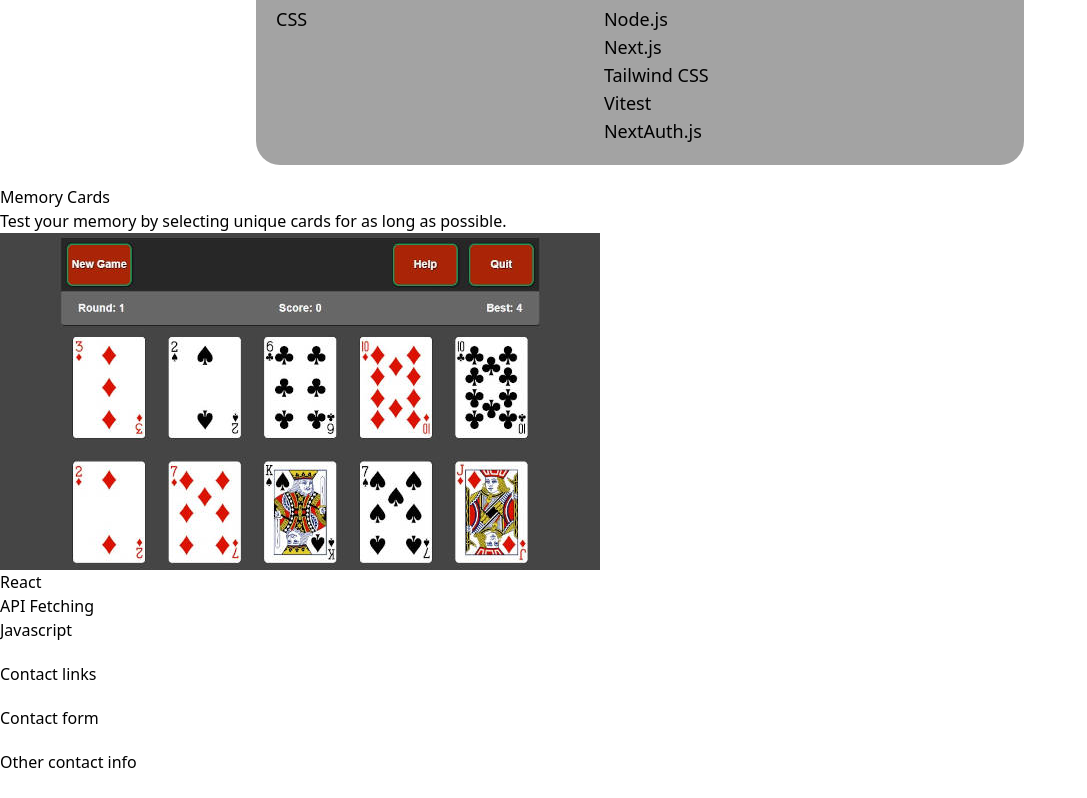
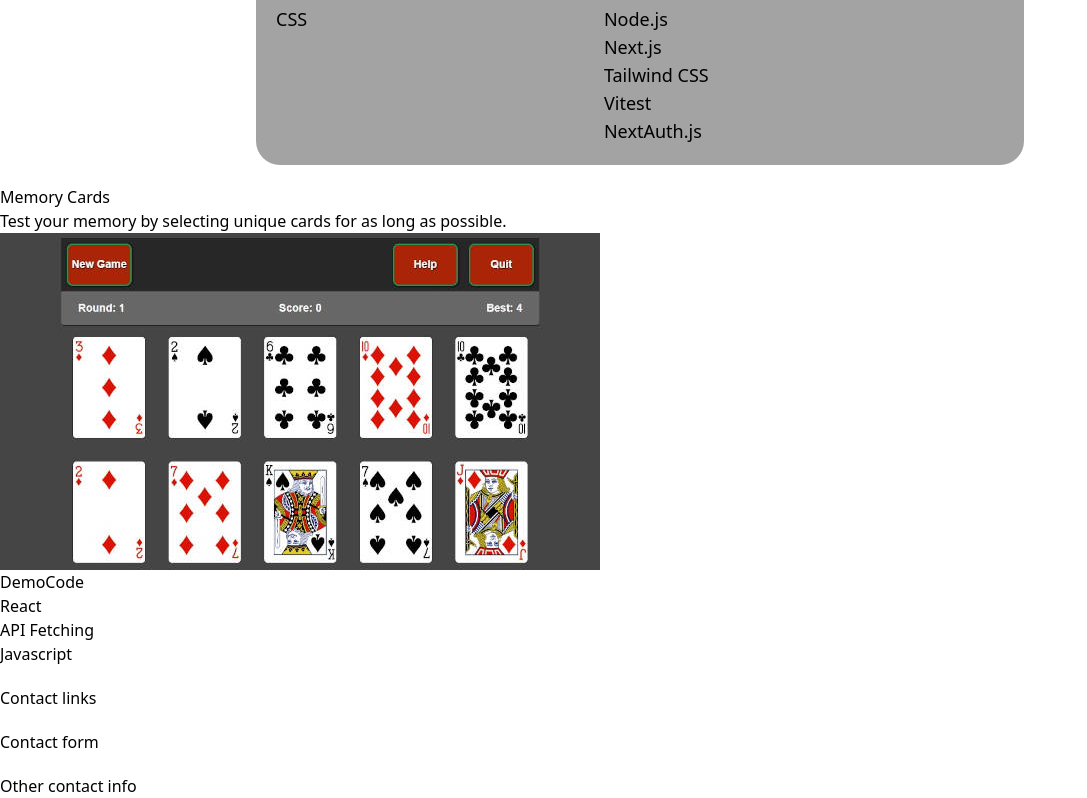
Before and after one commit to jrbarnhart/portfolio, a React (Vite) app: page / in a window 1280 px wide. Shown: the part 981-1779 px from the top of the page, without its empty margins (0-1087 px from the left). Before the commit the page ends 1755 px from the top, so only its background shows below. Built offline with nearby package versions, Linux system fonts and the light colour scheme; the HTML template or start-up script is replaced by a standard one.

Commit message:
Implement code url as well as demo url

```diff
--- a/src/components/Projects/ProjectCard.tsx
+++ b/src/components/Projects/ProjectCard.tsx
@@ -4,7 +4,8 @@ const ProjectCard = ({
   title,
   description,
   skills,
-  url,
+  demoUrl,
+  codeUrl,
   src,
   alt,
 }: ProjectCardProps) => {
@@ -12,8 +13,12 @@ const ProjectCard = ({
     <div>
       <h2>{title}</h2>
       <p>{description}</p>
-      <a href={url} target="_blank" rel="noreferrer">
-        <img src={src} alt={alt} />
+      <img src={src} alt={alt} />
+      <a href={demoUrl} target="_blank" rel="noreferrer">
+        Demo
+      </a>
+      <a href={codeUrl} target="_blank" rel="noreferrer">
+        Code
       </a>
       {skills.map((skill) => {
         return <p key={skill}>{skill}</p>;
```
